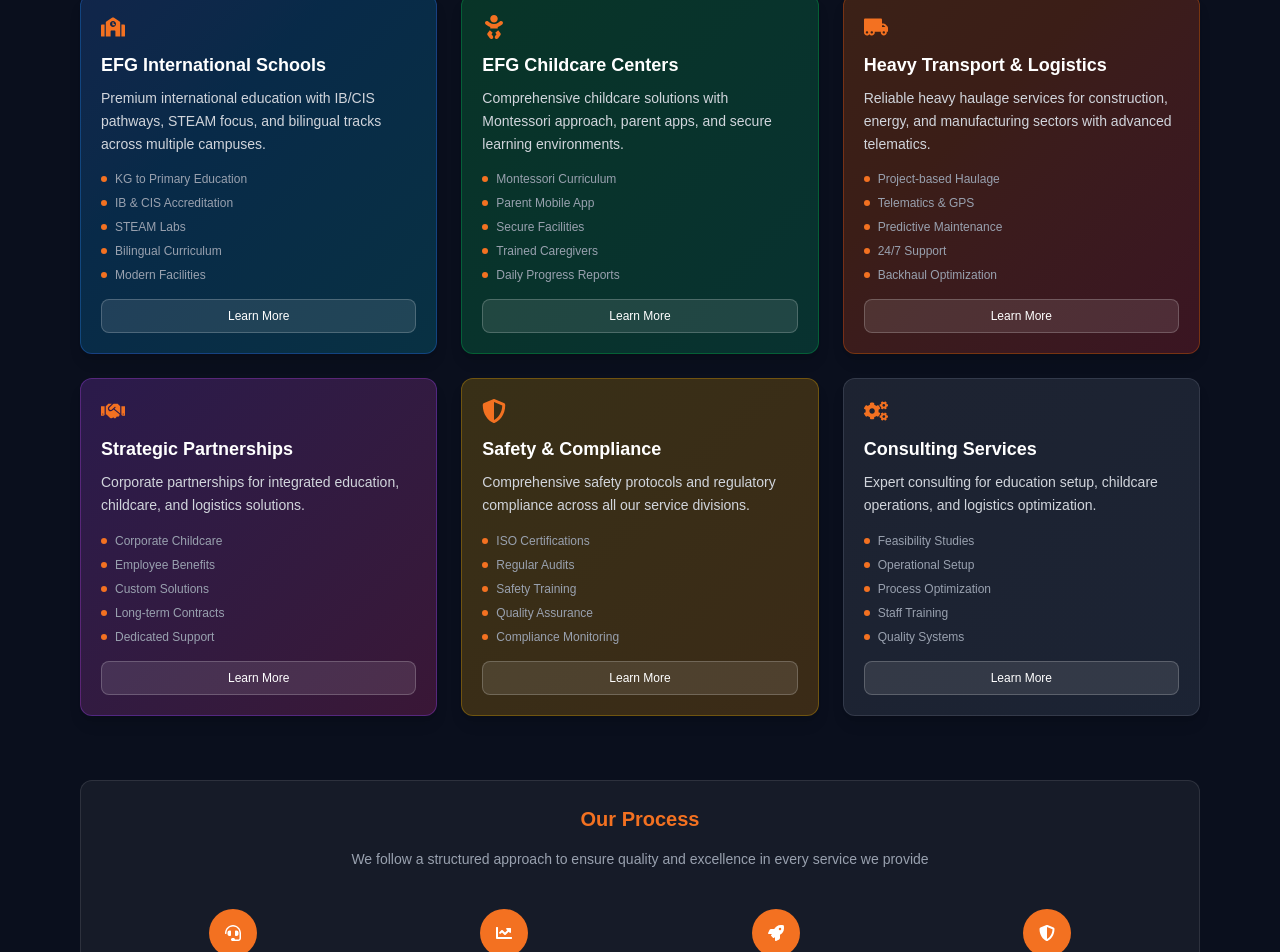
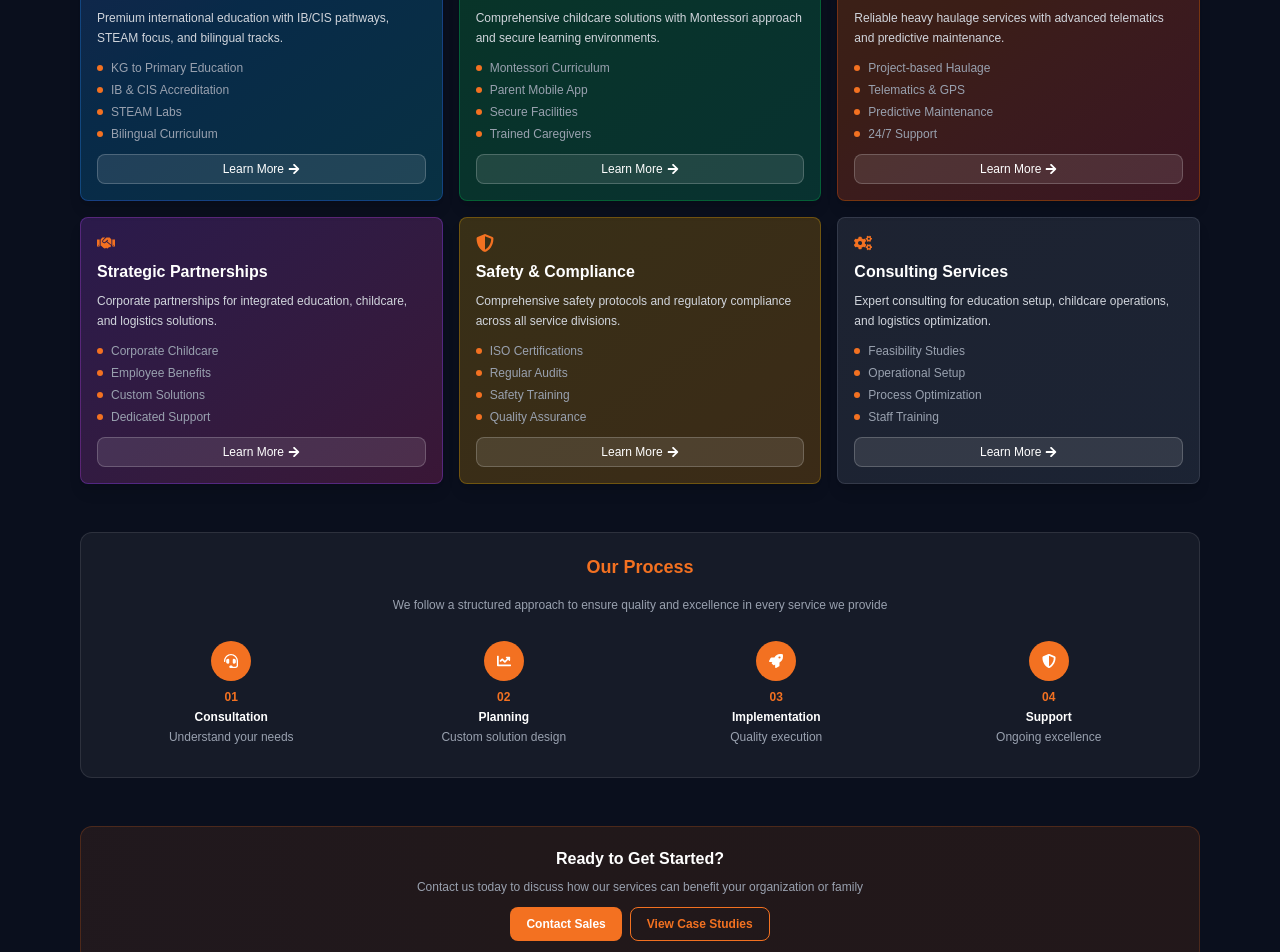
Before and after one commit to mohameddzaher/energize-future, a Next.js app: page /services in a window 1280 px wide. Shown: the part 500-1452 px from the top of the page. Built offline with nearby package versions, Linux system fonts and the light colour scheme.

Commit message:
changed header

```diff
--- a/src/app/services/page.tsx
+++ b/src/app/services/page.tsx
@@ -1,6 +1,7 @@
 'use client'
 
 import { motion } from 'framer-motion'
+import Link from 'next/link'
 import {
   FaSchool,
   FaBaby,
@@ -13,7 +14,8 @@
   FaGraduationCap,
   FaLeaf,
   FaCogs,
-  FaHeadset
+  FaHeadset,
+  FaArrowRight
 } from 'react-icons/fa'
 
 export default function ServicesPage() {
@@ -28,52 +30,58 @@
 
   const services = [
     {
-      icon: <FaSchool className="text-2xl" />,
+      icon: <FaSchool className="text-lg" />,
       title: "EFG International Schools",
-      description: "Premium international education with IB/CIS pathways, STEAM focus, and bilingual tracks across multiple campuses.",
-      features: ["KG to Primary Education", "IB & CIS Accreditation", "STEAM Labs", "Bilingual Curriculum", "Modern Facilities"],
+      description: "Premium international education with IB/CIS pathways, STEAM focus, and bilingual tracks.",
+      features: ["KG to Primary Education", "IB & CIS Accreditation", "STEAM Labs", "Bilingual Curriculum"],
       color: "from-blue-500/20 to-cyan-500/20",
-      borderColor: "border-blue-500/30"
+      borderColor: "border-blue-500/30",
+      link: "/divisions/international-schools"
     },
     {
-      icon: <FaBaby className="text-2xl" />,
+      icon: <FaBaby className="text-lg" />,
       title: "EFG Childcare Centers",
-      description: "Comprehensive childcare solutions with Montessori approach, parent apps, and secure learning environments.",
-      features: ["Montessori Curriculum", "Parent Mobile App", "Secure Facilities", "Trained Caregivers", "Daily Progress Reports"],
+      description: "Comprehensive childcare solutions with Montessori approach and secure learning environments.",
+      features: ["Montessori Curriculum", "Parent Mobile App", "Secure Facilities", "Trained Caregivers"],
       color: "from-green-500/20 to-emerald-500/20",
-      borderColor: "border-green-500/30"
+      borderColor: "border-green-500/30",
+      link: "/divisions/childcare"
     },
     {
-      icon: <FaTruckMoving className="text-2xl" />,
+      icon: <FaTruckMoving className="text-lg" />,
       title: "Heavy Transport & Logistics",
-      description: "Reliable heavy haulage services for construction, energy, and manufacturing sectors with advanced telematics.",
-      features: ["Project-based Haulage", "Telematics & GPS", "Predictive Maintenance", "24/7 Support", "Backhaul Optimization"],
+      description: "Reliable heavy haulage services with advanced telematics and predictive maintenance.",
+      features: ["Project-based Haulage", "Telematics & GPS", "Predictive Maintenance", "24/7 Support"],
       color: "from-orange-500/20 to-red-500/20",
-      borderColor: "border-orange-500/30"
+      borderColor: "border-orange-500/30",
+      link: "/divisions/transport-logistics"
     },
     {
-      icon: <FaHandshake className="text-2xl" />,
+      icon: <FaHandshake className="text-lg" />,
       title: "Strategic Partnerships",
       description: "Corporate partnerships for integrated education, childcare, and logistics solutions.",
-      features: ["Corporate Childcare", "Employee Benefits", "Custom Solutions", "Long-term Contracts", "Dedicated Support"],
+      features: ["Corporate Childcare", "Employee Benefits", "Custom Solutions", "Dedicated Support"],
       color: "from-purple-500/20 to-pink-500/20",
-      borderColor: "border-purple-500/30"
+      borderColor: "border-purple-500/30",
+      link: "/contact"
     },
     {
-      icon: <FaShieldAlt className="text-2xl" />,
+      icon: <FaShieldAlt className="text-lg" />,
       title: "Safety & Compliance",
-      description: "Comprehensive safety protocols and regulatory compliance across all our service divisions.",
-      features: ["ISO Certifications", "Regular Audits", "Safety Training", "Quality Assurance", "Compliance Monitoring"],
+      description: "Comprehensive safety protocols and regulatory compliance across all service divisions.",
+      features: ["ISO Certifications", "Regular Audits", "Safety Training", "Quality Assurance"],
       color: "from-yellow-500/20 to-amber-500/20",
-      borderColor: "border-yellow-500/30"
+      borderColor: "border-yellow-500/30",
+      link: "/contact"
     },
     {
-      icon: <FaCogs className="text-2xl" />,
+      icon: <FaCogs className="text-lg" />,
       title: "Consulting Services",
       description: "Expert consulting for education setup, childcare operations, and logistics optimization.",
-      features: ["Feasibility Studies", "Operational Setup", "Process Optimization", "Staff Training", "Quality Systems"],
+      features: ["Feasibility Studies", "Operational Setup", "Process Optimization", "Staff Training"],
       color: "from-gray-500/20 to-slate-500/20",
-      borderColor: "border-gray-500/30"
+      borderColor: "border-gray-500/30",
+      link: "/contact"
     }
   ]
 
@@ -86,7 +94,7 @@
 
   return (
     <main className="bg-[#0a0f1d] text-white min-h-screen antialiased pt-8">
-      <div className="max-w-6xl mx-auto px-4 py-8 space-y-16">
+      <div className="max-w-6xl mx-auto px-4 py-8 space-y-12">
 
         {/* HERO SECTION */}
         <section className="text-center space-y-4">
@@ -112,26 +120,26 @@
         </section>
 
         {/* STATS */}
-        <section className="grid grid-cols-2 md:grid-cols-4 gap-4">
+        <section className="grid grid-cols-2 md:grid-cols-4 gap-3">
           {stats.map((stat, index) => (
             <motion.div
               key={index}
               initial={{ opacity: 0, y: 20 }}
               whileInView={{ opacity: 1, y: 0 }}
               transition={{ delay: index * 0.1 }}
-              className="bg-white/5 p-4 rounded-xl border border-white/10 text-center"
+              className="bg-white/5 p-3 rounded-lg border border-white/10 text-center"
             >
-              <div className="text-[#f37121] flex justify-center mb-2">
+              <div className="text-[#f37121] flex justify-center mb-1">
                 {stat.icon}
               </div>
-              <div className="text-xl font-bold text-white">{stat.number}</div>
+              <div className="text-lg font-bold text-white">{stat.number}</div>
               <div className="text-gray-400 text-xs mt-1">{stat.label}</div>
             </motion.div>
           ))}
         </section>
 
         {/* SERVICES GRID */}
-        <section className="space-y-12">
+        <section className="space-y-8">
           <div className="text-center space-y-2">
             <motion.h2
               initial="hidden"
@@ -153,7 +161,7 @@
             </motion.p>
           </div>
 
-          <div className="grid md:grid-cols-2 lg:grid-cols-3 gap-6">
+          <div className="grid md:grid-cols-2 lg:grid-cols-3 gap-4">
             {services.map((service, index) => (
               <motion.div
                 key={index}
@@ -162,14 +170,14 @@
                 viewport={{ once: true }}
                 variants={reveal}
                 custom={index}
-                className={`bg-gradient-to-br ${service.color} border ${service.borderColor} rounded-xl p-5 shadow-lg hover:shadow-xl transition-all duration-300 hover:transform hover:scale-105 group`}
+                className={`bg-gradient-to-br ${service.color} border ${service.borderColor} rounded-lg p-4 shadow-lg hover:shadow-xl transition-all duration-300 hover:transform hover:scale-105 group`}
               >
-                <div className="text-[#f37121] mb-3 group-hover:scale-110 transition-transform duration-300">
+                <div className="text-[#f37121] mb-2 group-hover:scale-110 transition-transform duration-300">
                   {service.icon}
                 </div>
-                <h3 className="text-lg font-bold text-white mb-2">{service.title}</h3>
-                <p className="text-gray-300 text-sm mb-4 leading-relaxed">{service.description}</p>
-                <ul className="space-y-2">
+                <h3 className="text-base font-bold text-white mb-2">{service.title}</h3>
+                <p className="text-gray-300 text-xs mb-3 leading-relaxed">{service.description}</p>
+                <ul className="space-y-1.5 mb-3">
                   {service.features.map((feature, featureIndex) => (
                     <li key={featureIndex} className="flex items-center gap-2 text-xs text-gray-400">
                       <div className="w-1.5 h-1.5 bg-[#f37121] rounded-full flex-shrink-0"></div>
@@ -177,16 +185,19 @@
                     </li>
                   ))}
                 </ul>
-                <button className="w-full mt-4 py-2 text-xs bg-white/10 hover:bg-white/20 text-white rounded-lg border border-white/20 transition-colors duration-300">
-                  Learn More
-                </button>
+                <Link
+                  href={service.link}
+                  className="w-full py-1.5 text-xs bg-white/10 hover:bg-white/20 text-white rounded-lg border border-white/20 transition-colors duration-300 flex items-center justify-center gap-1"
+                >
+                  Learn More <FaArrowRight className="text-xs" />
+                </Link>
               </motion.div>
             ))}
           </div>
         </section>
 
         {/* PROCESS SECTION */}
-        <section className="bg-white/5 rounded-xl p-6 border border-white/10">
+        <section className="bg-white/5 rounded-xl p-5 border border-white/10">
           <motion.div
             initial="hidden"
             whileInView="show"
@@ -194,24 +205,24 @@
             variants={reveal}
             className="text-center space-y-4"
           >
-            <h2 className="text-xl font-bold text-[#f37121]">Our Process</h2>
-            <p className="text-gray-400 text-sm max-w-2xl mx-auto">
+            <h2 className="text-lg font-bold text-[#f37121]">Our Process</h2>
+            <p className="text-gray-400 text-xs max-w-2xl mx-auto">
               We follow a structured approach to ensure quality and excellence in every service we provide
             </p>
 
-            <div className="grid md:grid-cols-4 gap-4 mt-6">
+            <div className="grid grid-cols-2 md:grid-cols-4 gap-3 mt-4">
               {[
                 { step: "01", title: "Consultation", desc: "Understand your needs", icon: <FaHeadset /> },
                 { step: "02", title: "Planning", desc: "Custom solution design", icon: <FaChartLine /> },
                 { step: "03", title: "Implementation", desc: "Quality execution", icon: <FaRocket /> },
                 { step: "04", title: "Support", desc: "Ongoing excellence", icon: <FaShieldAlt /> }
               ].map((item, index) => (
-                <div key={index} className="text-center p-4">
-                  <div className="w-12 h-12 bg-[#f37121] rounded-full flex items-center justify-center mx-auto mb-3 text-white">
+                <div key={index} className="text-center p-3">
+                  <div className="w-10 h-10 bg-[#f37121] rounded-full flex items-center justify-center mx-auto mb-2 text-white text-sm">
                     {item.icon}
                   </div>
-                  <div className="text-[#f37121] text-sm font-bold mb-1">{item.step}</div>
-                  <h4 className="text-white font-semibold text-sm mb-1">{item.title}</h4>
+                  <div className="text-[#f37121] text-xs font-bold mb-1">{item.step}</div>
+                  <h4 className="text-white font-semibold text-xs mb-1">{item.title}</h4>
                   <p className="text-gray-400 text-xs">{item.desc}</p>
                 </div>
               ))}
@@ -226,17 +237,17 @@
             whileInView="show"
             viewport={{ once: true }}
             variants={reveal}
-            className="bg-gradient-to-r from-[#f37121]/10 to-orange-500/10 border border-[#f37121]/20 rounded-xl p-6"
+            className="bg-gradient-to-r from-[#f37121]/10 to-orange-500/10 border border-[#f37121]/20 rounded-xl p-5"
           >
-            <h3 className="text-lg font-bold text-white mb-2">Ready to Get Started?</h3>
-            <p className="text-gray-400 text-sm mb-4 max-w-md mx-auto">
+            <h3 className="text-base font-bold text-white mb-2">Ready to Get Started?</h3>
+            <p className="text-gray-400 text-xs mb-3 max-w-md mx-auto">
               Contact us today to discuss how our services can benefit your organization or family
             </p>
-            <div className="flex flex-col sm:flex-row gap-3 justify-center">
-              <button className="bg-[#f37121] hover:bg-orange-500 text-white px-6 py-2 rounded-lg text-sm font-semibold transition-colors duration-300">
+            <div className="flex flex-col sm:flex-row gap-2 justify-center">
+              <button className="bg-[#f37121] hover:bg-orange-500 text-white px-4 py-2 rounded-lg text-xs font-semibold transition-colors duration-300">
                 Contact Sales
               </button>
-              <button className="border border-[#f37121] text-[#f37121] hover:bg-[#f37121] hover:text-white px-6 py-2 rounded-lg text-sm font-semibold transition-colors duration-300">
+              <button className="border border-[#f37121] text-[#f37121] hover:bg-[#f37121] hover:text-white px-4 py-2 rounded-lg text-xs font-semibold transition-colors duration-300">
                 View Case Studies
               </button>
             </div>
```
Also changed, not shown: src/components/Header.tsx (+11 -9 lines).
